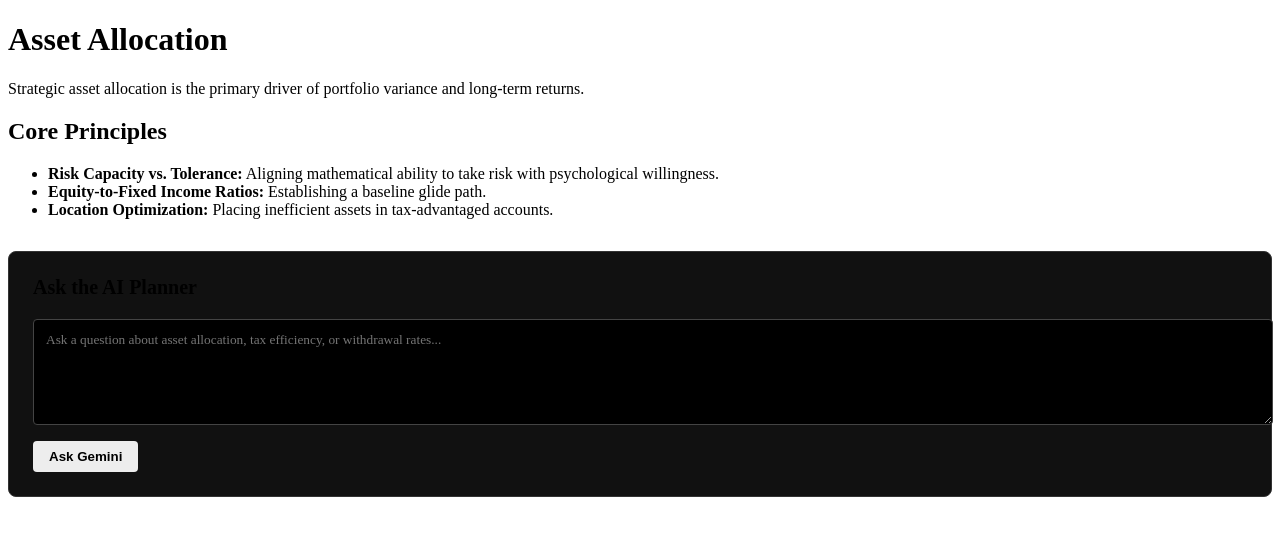
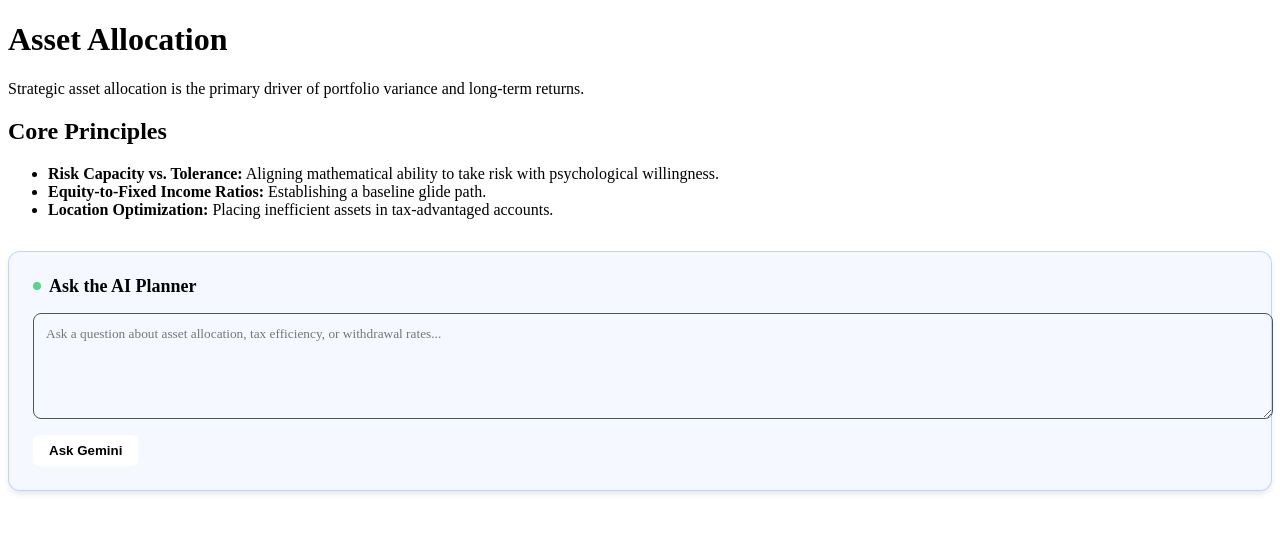
Before and after one commit to aa3682/diy-wealth-framework, a Next.js app: page /asset-allocation in a window 1280 px wide. Shown: the top 536 px of the page. Built offline with nearby package versions, Linux system fonts and the light colour scheme.

Commit message:
Update GeminiAssistant.jsx

```diff
--- a/components/GeminiAssistant.jsx
+++ b/components/GeminiAssistant.jsx
@@ -3,12 +3,13 @@ import { useState } from 'react';
 export default function GeminiAssistant() {
   const [prompt, setPrompt] = useState('');
   const [response, setResponse] = useState('');
-  const [loading, setLoading] = useState(false);
+  const [isLoading, setIsLoading] = useState(false);
+  const [error, setError] = useState('');
 
   const handleSubmit = async (e) => {
     e.preventDefault();
-    setLoading(true);
-    setResponse('');
+    setIsLoading(true);
+    setError('');
 
     try {
       const res = await fetch('/api/gemini', {
@@ -17,41 +18,101 @@ export default function GeminiAssistant() {
         body: JSON.stringify({ prompt })
       });
 
+      if (!res.ok) throw new Error('Could not connect to the financial modeling engine.');
+
       const data = await res.json();
-      if (data.error) throw new Error(data.error);
-
       setResponse(data.text);
-    } catch (error) {
-      setResponse('Error: Could not connect to the financial modeling engine.');
+    } catch (err) {
+      setError(err.message);
     } finally {
-      setLoading(false);
+      setIsLoading(false);
     }
   };
 
   return (
-    <div style={{ marginTop: '2rem', padding: '1.5rem', border: '1px solid #333', borderRadius: '8px', backgroundColor: '#111' }}>
-      <h3 style={{ marginTop: 0, fontSize: '1.25rem' }}>Ask the AI Planner</h3>
+    <div style={{
+      marginTop: '2rem',
+      padding: '1.5rem',
+      borderRadius: '0.75rem',
+      border: '1px solid rgba(59, 130, 246, 0.3)',
+      backgroundColor: 'rgba(59, 130, 246, 0.05)',
+      boxShadow: '0 4px 6px -1px rgba(0, 0, 0, 0.1)'
+    }}>
+      <div style={{ display: 'flex', alignItems: 'center', marginBottom: '1rem' }}>
+        <div style={{
+          width: '8px',
+          height: '8px',
+          backgroundColor: '#22c55e',
+          borderRadius: '50%',
+          marginRight: '8px',
+          animation: 'pulse 2s cubic-bezier(0.4, 0, 0.6, 1) infinite'
+        }} />
+        <h3 style={{ margin: 0, fontSize: '1.125rem', fontWeight: 600 }}>Ask the AI Planner</h3>
+      </div>
+
       <form onSubmit={handleSubmit} style={{ display: 'flex', flexDirection: 'column', gap: '1rem' }}>
         <textarea
           value={prompt}
           onChange={(e) => setPrompt(e.target.value)}
           placeholder="Ask a question about asset allocation, tax efficiency, or withdrawal rates..."
-          style={{ width: '100%', minHeight: '80px', padding: '0.75rem', borderRadius: '4px', border: '1px solid #444', backgroundColor: '#000', color: '#fff', fontFamily: 'inherit' }}
+          style={{
+            width: '100%',
+            padding: '0.75rem',
+            borderRadius: '0.5rem',
+            border: '1px solid #4b5563',
+            backgroundColor: 'transparent',
+            color: 'inherit',
+            fontFamily: 'inherit',
+            minHeight: '80px',
+            resize: 'vertical'
+          }}
           required
         />
         <button
           type="submit"
-          disabled={loading}
-          style={{ alignSelf: 'flex-start', padding: '0.5rem 1rem', borderRadius: '4px', backgroundColor: '#ededed', color: '#000', border: 'none', fontWeight: '600', cursor: loading ? 'not-allowed' : 'pointer' }}
+          disabled={isLoading}
+          style={{
+            alignSelf: 'flex-start',
+            padding: '0.5rem 1rem',
+            backgroundColor: '#ffffff',
+            color: '#000000',
+            fontWeight: 600,
+            borderRadius: '0.375rem',
+            border: 'none',
+            cursor: isLoading ? 'not-allowed' : 'pointer',
+            opacity: isLoading ? 0.7 : 1
+          }}
         >
-          {loading ? 'Analyzing...' : 'Ask Gemini'}
+          Ask Gemini
         </button>
       </form>
-      {response && (
-        <div style={{ marginTop: '1.5rem', padding: '1rem', backgroundColor: '#222', borderRadius: '4px', whiteSpace: 'pre-wrap', lineHeight: '1.6' }}>
+
+      {error && (
+        <div style={{ marginTop: '1rem', padding: '1rem', backgroundColor: 'rgba(239, 68, 68, 0.1)', border: '1px solid rgba(239, 68, 68, 0.2)', borderRadius: '0.5rem', color: '#ef4444' }}>
+          {error}
+        </div>
+      )}
+
+      {isLoading && (
+        <div style={{ marginTop: '1.5rem', display: 'flex', flexDirection: 'column', gap: '0.75rem' }}>
+          <div style={{ height: '0.875rem', backgroundColor: 'rgba(156, 163, 175, 0.3)', borderRadius: '0.25rem', width: '100%', animation: 'pulse 2s cubic-bezier(0.4, 0, 0.6, 1) infinite' }} />
+          <div style={{ height: '0.875rem', backgroundColor: 'rgba(156, 163, 175, 0.3)', borderRadius: '0.25rem', width: '92%', animation: 'pulse 2s cubic-bezier(0.4, 0, 0.6, 1) infinite' }} />
+          <div style={{ height: '0.875rem', backgroundColor: 'rgba(156, 163, 175, 0.3)', borderRadius: '0.25rem', width: '80%', animation: 'pulse 2s cubic-bezier(0.4, 0, 0.6, 1) infinite' }} />
+        </div>
+      )}
+
+      {response && !isLoading && (
+        <div style={{ marginTop: '1.5rem', padding: '1rem', borderTop: '1px solid rgba(156, 163, 175, 0.2)', whiteSpace: 'pre-wrap' }}>
           {response}
         </div>
       )}
+
+      <style>{`
+        @keyframes pulse {
+          0%, 100% { opacity: 1; }
+          50% { opacity: 0.5; }
+        }
+      `}</style>
     </div>
   );
 }
```
